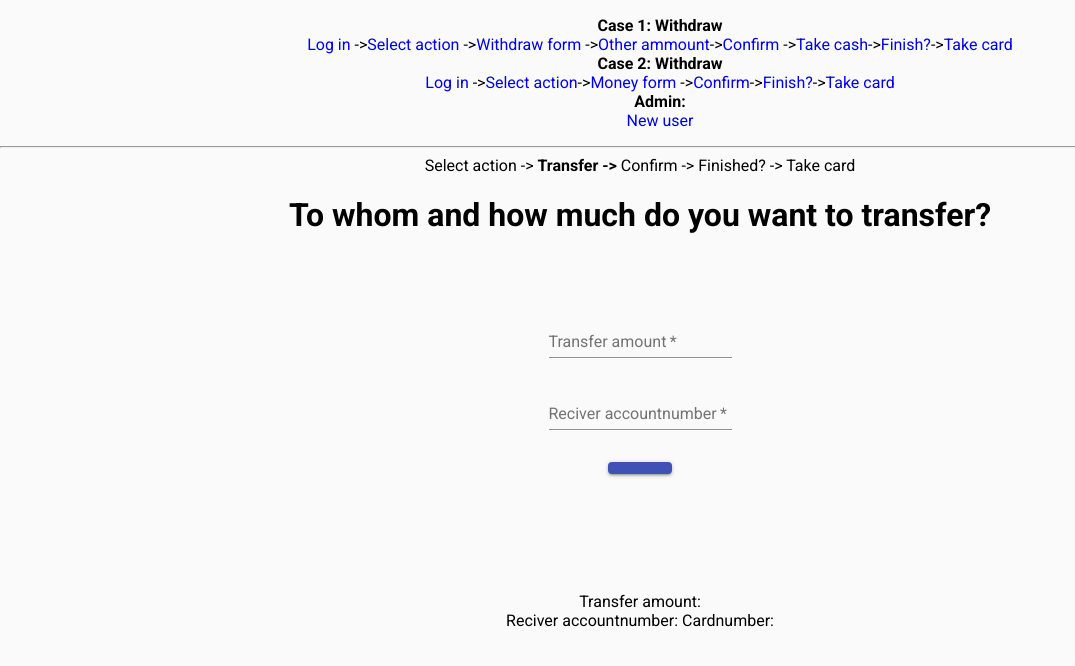
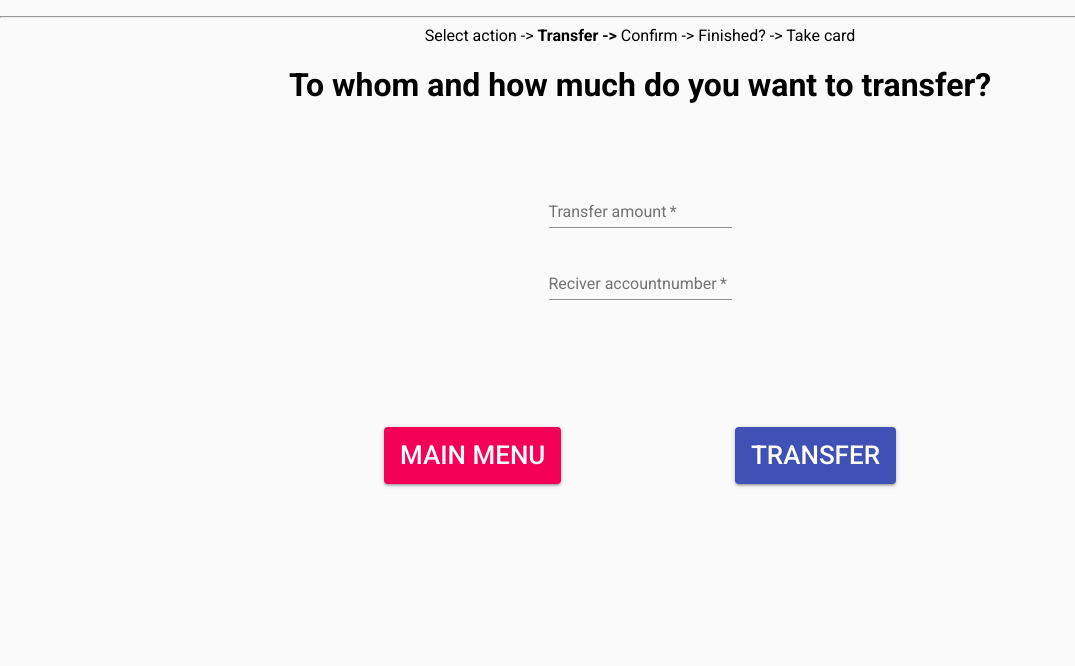
Before and after one commit to AndreasJacobsen/atm, a React (Create React App) app in the folder client/: page /moneyform in a window 1280 px wide. Shown: the top 666 px of the page, without its empty margins (0-1075 px from the left). Built offline with nearby package versions, Linux system fonts and the light colour scheme; no server answers.

Commit message:
Grafiske endringer og redirects

```diff
--- a/client/src/components/confirmTransfer.jsx
+++ b/client/src/components/confirmTransfer.jsx
@@ -48,9 +48,9 @@ class confirmTransfer extends React.Component {
           </h2>
           <br />
           {/* Bytt ut med CSS block elementer eller noe slikt, bytt name på form fields til å hentes via JS  */}
-          <div className="container">
+          <div className="container marginTop">
             <Button type="submit" variant="contained" color="primary" className="floatRight">
-              Confirm
+              <div className="test">Confirm</div>
             </Button>
             <Button type="submit" variant="contained" color="secondary" className="floatLeft">
               <Link to="/selectaction" className="test">
--- a/client/src/components/confirmWithdraw.jsx
+++ b/client/src/components/confirmWithdraw.jsx
@@ -39,18 +39,18 @@ class confirmWithdraw extends React.Component {
         <div>
           Select action -> Withdraw -> <b>Confirm -></b> Take cash -> Finished? -> Take card{' '}
         </div>
-        <div>{sessionStorage.getItem('amount')}</div>
+        {/* <div>{sessionStorage.getItem('amount')}</div> */}
         <h1>Please confirm the withdraw of {sessionStorage.getItem('amount')} NOK </h1>
         <CssBaseline /> {/*https://material-ui.com/style/css-baseline */}
         <form onSubmit={this.handleSubmit}>
           <br />
           {/* Bytt ut med CSS block elementer eller noe slikt, bytt name på form fields til å hentes via JS  */}
-          <div className="container">
+          <div className="container marginTop">
             <Button type="submit" variant="contained" color="primary" className="floatRight">
-              Confirm
+              <div className="test">Confirm</div>
             </Button>
             <Button type="submit" variant="contained" color="secondary" className="floatLeft">
-              Cancel
+              <div className="test">Cancel</div>
             </Button>
           </div>
         </form>
--- a/client/src/components/finish.jsx
+++ b/client/src/components/finish.jsx
@@ -35,7 +35,7 @@ class finish extends React.Component {
         <form onSubmit={this.handleSubmit} method="POST" action="/api/formdata">
           <br />
           {/* Bytt ut med CSS block elementer eller noe slikt, bytt name på form fields til å hentes via JS  */}
-          <div className="container">
+          <div className="container marginTop">
             <Button type="submit" variant="contained" color="secondary" className="floatLeft">
               <Link to="/takecard" className="test">
                 Log out
--- a/client/src/components/moneyForm.jsx
+++ b/client/src/components/moneyForm.jsx
@@ -75,13 +75,22 @@ class MoneyForm extends React.Component {
           />
           <br />
           <br />
-          <Button type="submit" variant="contained" color="primary" className="Knapp" />
+          <div className="marginTop container">
+            <Button type="submit" variant="contained" color="primary" className="floatRight">
+              <div class="test">Transfer</div>
+            </Button>
+            <Button variant="contained" color="secondary" className="floatLeft">
+              <Link class="test" to="/selectaction">
+                Main menu
+              </Link>
+            </Button>
+          </div>
         </form>
-        <p className="marginTop">
+        {/*  <p className="marginTop">
           Transfer amount: {this.state.transferAmount} <br />
           Reciver accountnumber: {this.state.transferNumber}
           Cardnumber: {sessionStorage.getItem('cardnumber')}
-        </p>
+          </p>*/}
       </React.Fragment>
     );
   }
--- a/client/src/components/newUser.jsx
+++ b/client/src/components/newUser.jsx
@@ -115,7 +115,7 @@ class newuser extends React.Component {
             margin="normal"
             defaultValue={Lname}
             type="text"
-            name="Fname"
+            name="Lname"
             onChange={e => this.handleEvent(e)}
           />
           <br />
--- a/client/src/components/otherAmount.jsx
+++ b/client/src/components/otherAmount.jsx
@@ -40,7 +40,7 @@ class otherAmount extends React.Component {
           <TextField
             required
             id="standard-required"
-            label="amount to withdraw"
+            label="Amount to withdraw"
             className="tekstfelt"
             margin="normal"
             defaultValue={amount}
@@ -55,20 +55,20 @@ class otherAmount extends React.Component {
           />
           <br />
           <br />
-          <div className="container">
+          <div className="container marginTop">
             <Button type="submit" variant="contained" color="secondary" className="floatLeft">
               <Link to="/selectaction" className="test">
-                Main menu
+                <div class="test">Main menu</div>
               </Link>
             </Button>
             <Button type="submit" variant="contained" color="primary" className="floatRight">
-              Withdraw
+              <div class="test">Withdraw</div>
             </Button>
           </div>
         </form>
-        <p className="marginTop">
+        {/*<p className="marginTop">
           Amount: {this.state.amount} <br />
-        </p>
+          </p> */}
       </React.Fragment>
     );
   }
--- a/client/src/components/router.jsx
+++ b/client/src/components/router.jsx
@@ -18,7 +18,7 @@ import cardEaten from './cardEaten';
 const BasicExample = () => (
   <Router>
     <div>
-      <ul>
+      {/* <ul>
         <b>Case 1: Withdraw</b>
         <li style={{ listStyle: 'none' }}>
           <Link style={{ textDecoration: 'none', color: '' }} to="/">
@@ -87,7 +87,7 @@ const BasicExample = () => (
           </Link>
         </li>
       </ul>
-
+      */}
       <hr />
 
       <Route exact path="/" component={logIn} />
--- a/client/src/components/selectAction.jsx
+++ b/client/src/components/selectAction.jsx
@@ -69,7 +69,6 @@ class selectAction extends React.Component {
       <React.Fragment>
         <CssBaseline /> {/*https://material-ui.com/style/css-baseline */}
         <h1> Choose an action</h1>
-        <h2>Your balance is: {balance} </h2>
         <br />
         <div className="container">
           {/* Bytt ut med CSS block elementer eller noe slikt, bytt name på form fields til å hentes via JS  */}
@@ -86,8 +85,8 @@ class selectAction extends React.Component {
         </div>
         <br />
         <br />
-        <div className="marginTop">
-          <Button variant="contained" color="secondary" className="">
+        <div className="marginTop container">
+          <Button variant="contained" color="secondary" className="floatLeft">
             <Link to="/" className="test" defaultValue={loggedIn} onClick={this.onClick}>
               Log out
             </Link>
--- a/client/src/components/takeCard.jsx
+++ b/client/src/components/takeCard.jsx
@@ -34,12 +34,13 @@ class takeCard extends React.Component {
         <form onSubmit={this.handleSubmit} method="POST" action="/api/formdata">
           <br />
           {/* Bytt ut med CSS block elementer eller noe slikt, bytt name på form fields til å hentes via JS  */}
-
-          <Button type="submit" variant="contained" color="primary" className="Knapp">
-            <Link to="/" className="test">
-              Confirm
-            </Link>
-          </Button>
+          <div className="marginTop container">
+            <Button type="submit" variant="contained" color="primary" className="floatRight">
+              <Link to="/" className="test">
+                Confirm
+              </Link>
+            </Button>
+          </div>
           <br />
         </form>
       </React.Fragment>
--- a/client/src/components/takeCardTransfer.jsx
+++ b/client/src/components/takeCardTransfer.jsx
@@ -35,12 +35,13 @@ class takeCardTrasnfer extends React.Component {
         <form onSubmit={this.handleSubmit} method="POST" action="/api/formdata">
           <br />
           {/* Bytt ut med CSS block elementer eller noe slikt, bytt name på form fields til å hentes via JS  */}
-
-          <Button type="submit" variant="contained" color="primary" className="Knapp">
-            <Link to="/finish" className="test">
-              Confirm
-            </Link>
-          </Button>
+          <div className="marginTop container">
+            <Button type="submit" variant="contained" color="primary" className="floatRight">
+              <Link to="/finish" className="test">
+                Confirm
+              </Link>
+            </Button>
+          </div>
           <br />
         </form>
       </React.Fragment>
--- a/client/src/components/takeCash.jsx
+++ b/client/src/components/takeCash.jsx
@@ -34,12 +34,13 @@ class takeCash extends React.Component {
         <form onSubmit={this.handleSubmit} method="POST" action="/api/formdata">
           <br />
           {/* Bytt ut med CSS block elementer eller noe slikt, bytt name på form fields til å hentes via JS  */}
-
-          <Button type="submit" variant="contained" color="primary" className="Knapp">
-            <Link to="/finish" className="test">
-              Confirm
-            </Link>
-          </Button>
+          <div className="marginTop container">
+            <Button type="submit" variant="contained" color="primary" className="floatRight">
+              <Link to="/finish" className="test">
+                Confirm
+              </Link>
+            </Button>
+          </div>
           <br />
         </form>
       </React.Fragment>
--- a/client/src/components/withdrawForm.jsx
+++ b/client/src/components/withdrawForm.jsx
@@ -120,11 +120,18 @@ class WithdrawalForm extends React.Component {
           <br />
           <br />
           <div className="marginTop">
-            <Button variant="contained" color="secondary" className="Knapp">
-              <Link to="/otheramount" className="test">
-                Other amount
-              </Link>
-            </Button>
+            <div className="container">
+              <Button variant="contained" color="primary" className="floatRight">
+                <Link to="/otheramount" className="test">
+                  Other amount
+                </Link>
+              </Button>
+              <Button variant="contained" color="secondary" className="floatLeft">
+                <Link to="/otheramount" className="test">
+                  Back to menu
+                </Link>
+              </Button>
+            </div>
           </div>
           <br />
           <br />
```
